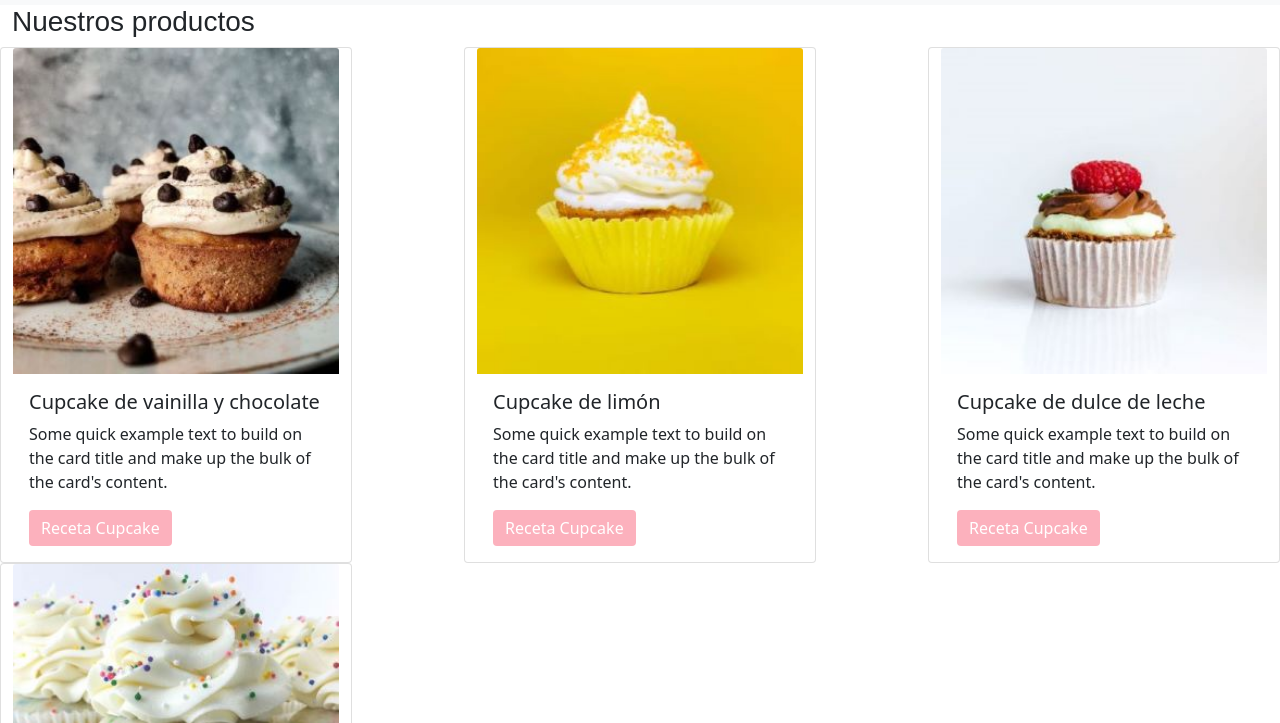
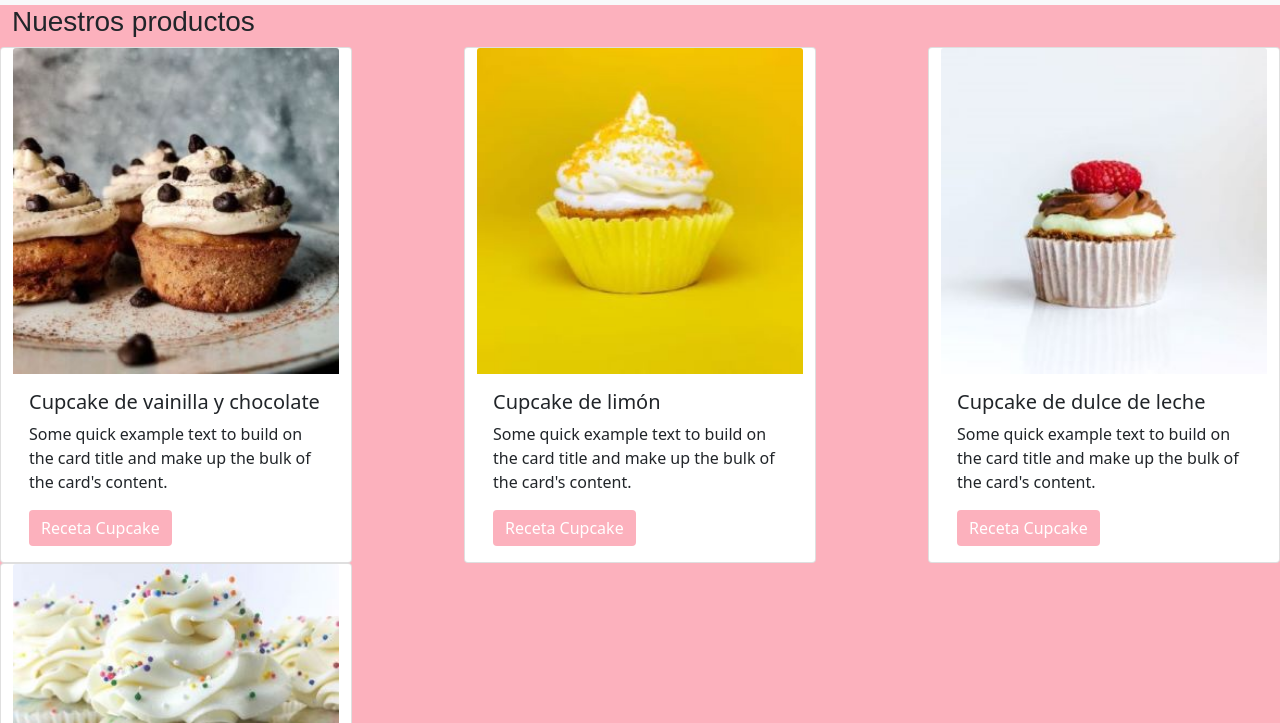
Before and after one commit to carmmcl/Cupcakes-Bootstrap, a website: page productos.html in a window 1280 px wide. Shown: the part 77-800 px from the top of the page. Drawn offline with nearby package versions, Linux system fonts and the light colour scheme; files that its build step writes are made by us from their sources; a web font is replaced by a local one.

Commit message:
modificaciones

```diff
--- a/css/estilo.css
+++ b/css/estilo.css
@@ -16,15 +16,10 @@ h4 {
   transform: scale(1.1);
   transition: 1s; }
 
-.hoverfotos:hover {
-  transform: scale(1.05);
-  transition: 1s; }
-
-body {
+.body, .btn {
   background-color: #fcb1bd; }
 
 .btn {
-  background-color: #fcb1bd;
   border: blueviolet; }
 
 .hoverfotos:hover {
--- a/productos.html
+++ b/productos.html
@@ -14,7 +14,7 @@
     <link rel="stylesheet" href="./css/estilo.css">
     <title>Best Cupcakes - Productos</title>
 </head>
-<body>
+<body class="body">
   <nav class="navbar navbar-expand-lg navbar-light bg-light">
       <div class="container-fluid">
           <a class="navbar-brand navhover" href="#"> <h1>Best Cupcakes</h1></a>
```
Also changed, not shown: contacto.html (+1 -1 lines).
